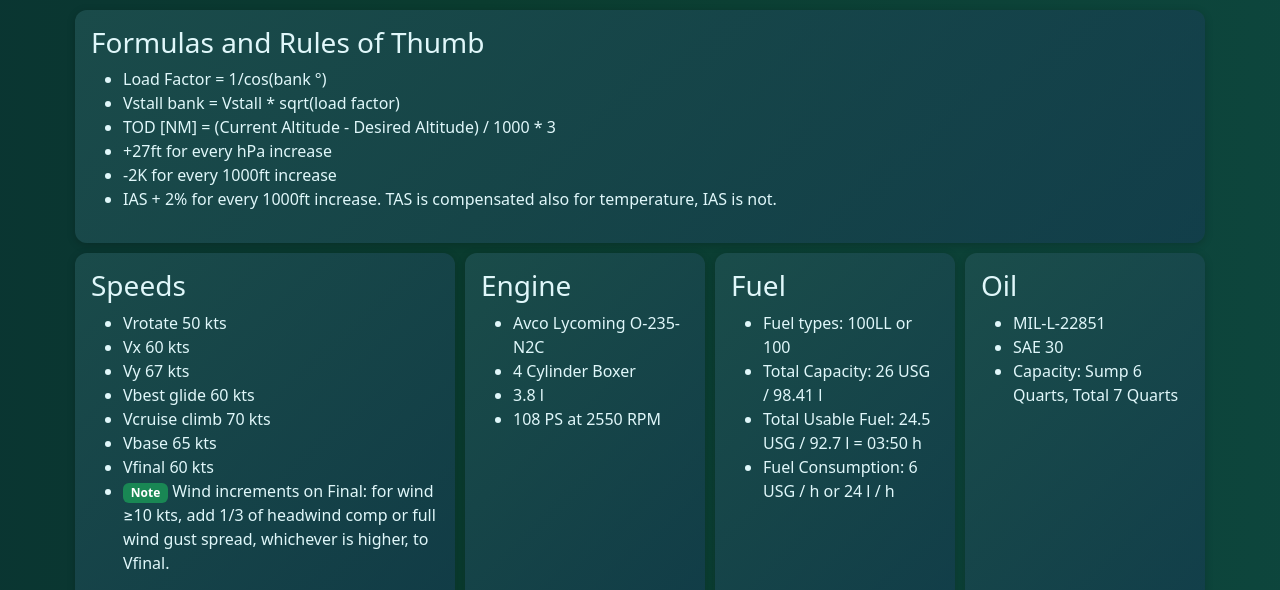
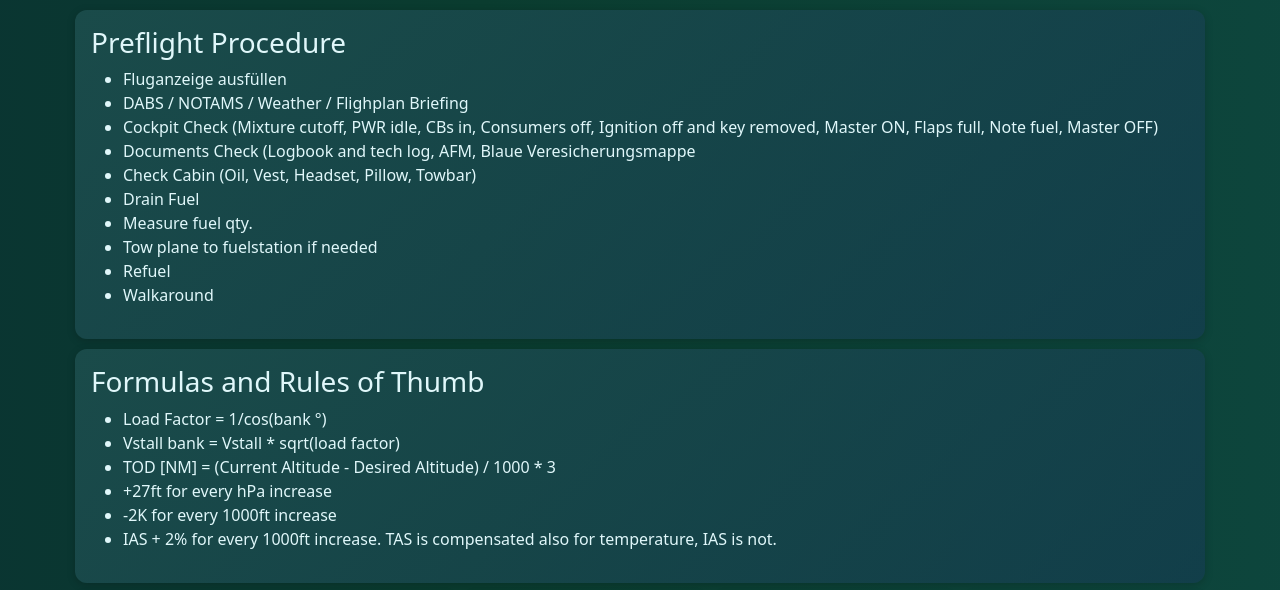
Before and after one commit to nycto404/ppl, a plain HTML site: page index.html in a window 1280 px wide. Shown: the part 146-736 px from the top of the page. Drawn offline with Linux system fonts and the light colour scheme.

Commit message:
Added Preflight

```diff
--- a/index.html
+++ b/index.html
@@ -13,6 +13,24 @@
         <br><span class="badge bg-danger">Do NOT use for real flight planning!</span>
         <h1>PPL</h1>
         <h2>C152</h2>
+        <div class="row">
+            <div class="col info-box">
+                <h3>Preflight Procedure</h3>
+                <ul>
+                    <li>Fluganzeige ausfüllen</li>
+                    <li>DABS / NOTAMS / Weather / Flighplan Briefing</li>
+                    <li>Cockpit Check (Mixture cutoff, PWR idle, CBs in, Consumers off, Ignition off and key removed, Master ON, Flaps full, Note fuel, Master OFF)</li>
+                    <li>Documents Check (Logbook and tech log, AFM, Blaue Veresicherungsmappe</li>
+                    <li>Check Cabin (Oil, Vest, Headset, Pillow, Towbar)</li>
+                    <li>Drain Fuel</li>
+                    <li>Measure fuel qty.</li>
+                    <li>Tow plane to fuelstation if needed</li>
+                    <li>Refuel</li>
+                    <li>Walkaround</li>
+                </ul>
+            </div>
+        </div>
+
         <div class="row">
             <div class="col info-box">
                 <h3>Formulas and Rules of Thumb</h3>
```
Also changed, not shown: src/assets/Screenshot 2026-01-06 112054.png (added), src/assets/Screenshot 2026-01-06 112153.png (added).
